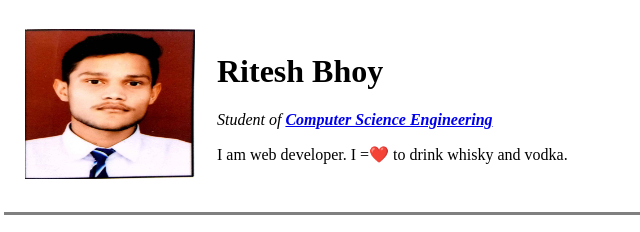
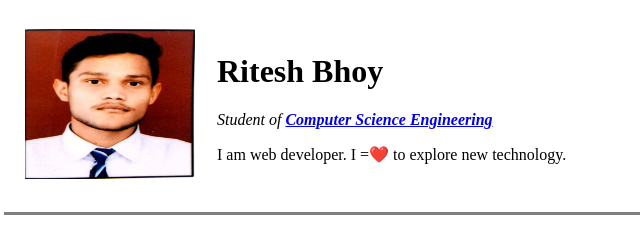
Before and after one commit to RiteshBhoy/cv, a plain HTML site: page index.html in a window 1280 px wide. Shown: the top 232 px of the page, 4-644 px from the left. Drawn offline with Linux system fonts and the light colour scheme.

Commit message:
Update index.html

```diff
--- a/index.html
+++ b/index.html
@@ -12,7 +12,7 @@
       <td>  <img src="images/Ritesh.jpg" width="170" height="150" alt="Ritesh profile Picture"></td>
       <td><h1>Ritesh Bhoy</h1>
       <p><em>Student of <strong><a href="https://www.linkedin.com/in/ritesh-bhoy-767a49234/">Computer Science Engineering</a></strong></em></p>
-      <p> I am web developer. I =❤️ to drink whisky and vodka.</p></td>
+      <p> I am web developer. I =❤️ to explore new technology.</p></td>
     </tr>
   </table>
   <hr size="3" noshade>
```
